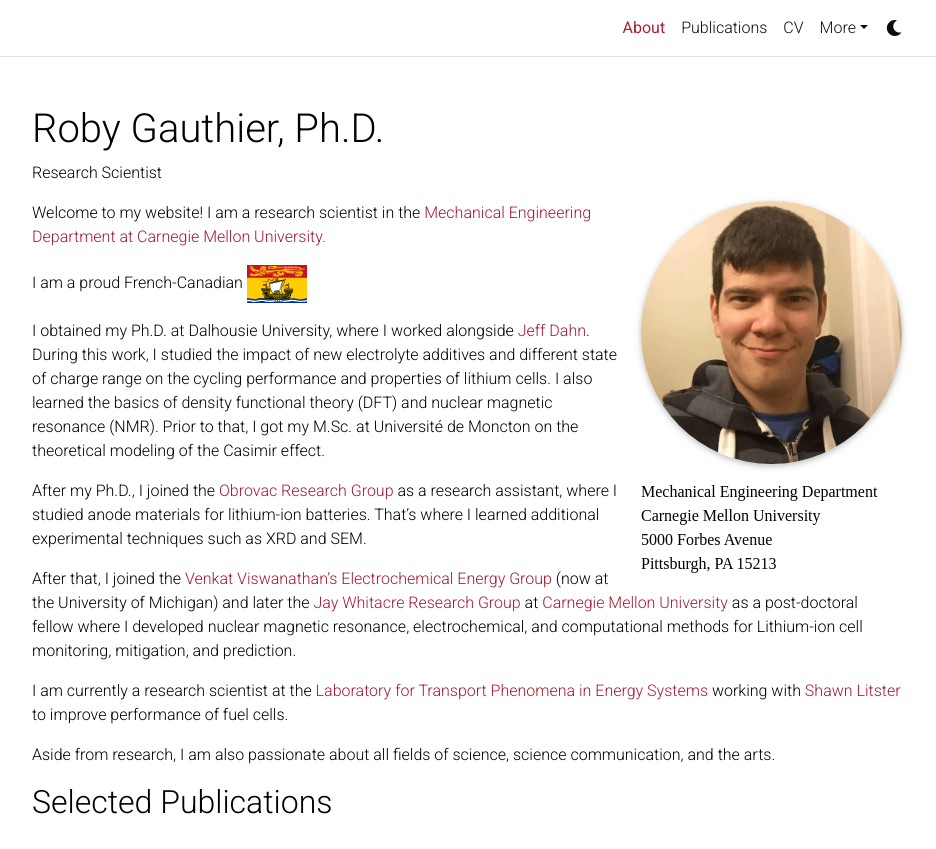
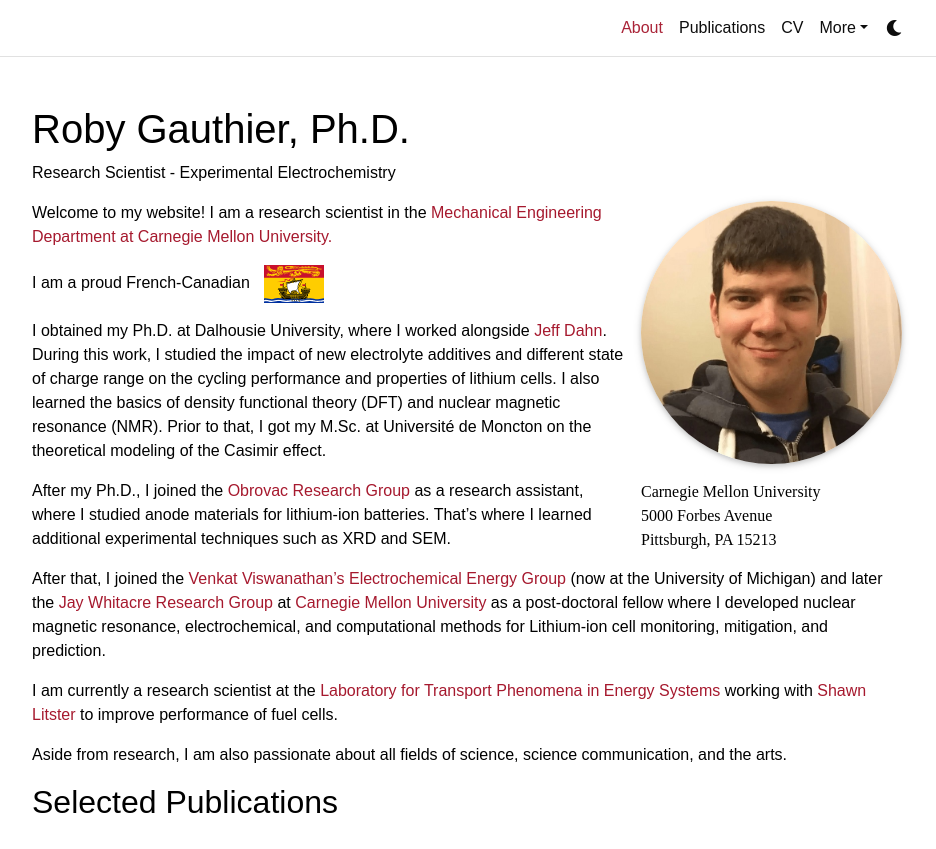
Before and after one commit to robygauthier/robygauthier.github.io, a Jekyll site: the page built from _pages/about.md, in a window 1280 px wide and 1078 px high, cut to the strip 0-849 px from the top of the window. Shown: the whole strip, without its empty margins (173-1109 px from the left). Built offline with Jekyll 4.4.1, drawn with Linux system fonts in a browser that asks for light colours; comment, search, counter and statistics services are not loaded; a style sheet for code colours, icons or effects is not loaded.

Commit message:
changed base font

```diff
--- a/_pages/about.md
+++ b/_pages/about.md
@@ -2,7 +2,7 @@
 layout: about
 title: About
 permalink: /
-subtitle: Research Scientist
+subtitle: Research Scientist - Experimental Electrochemistry
 
 profile:
   align: right
@@ -10,7 +10,6 @@
   image_circular: true # crops the image to make it circular
   address: >
 
-    <p>Mechanical Engineering Department</p>
     <p>Carnegie Mellon University</p>
     <p>5000 Forbes Avenue</p>
     <p>Pittsburgh, PA 15213
@@ -21,7 +20,7 @@
 ---
 Welcome to my website! I am a research scientist in the [Mechanical Engineering Department at Carnegie Mellon University.](https://www.meche.engineering.cmu.edu)
 
-I am a proud French-Canadian    <img src="https://raw.githubusercontent.com/robygauthier/robygauthier.github.io/master/assets/img/Flag_of_New_Brunswick.svg" width="60" />
+I am a proud French-Canadian <img src="https://raw.githubusercontent.com/robygauthier/robygauthier.github.io/master/assets/img/Flag_of_New_Brunswick.svg" width="60" style="margin-left: 10px;" />
 
 I obtained my Ph.D. at Dalhousie University, where I worked alongside [Jeff Dahn](https://www.dal.ca/diff/dahn.html). During this work, I studied the impact of new electrolyte additives and different state of charge range on the cycling performance and properties of lithium cells. I also learned the basics of density functional theory (DFT) and nuclear magnetic resonance (NMR). Prior to that, I got my M.Sc. at Université de Moncton on the theoretical modeling of the Casimir effect.
 
--- a/_sass/_base.scss
+++ b/_sass/_base.scss
@@ -3,6 +3,14 @@
  ******************************************************************************/
 
 // Typography
+
+body {
+  font-family: "Open Sans ", sans-serif;
+}
+
+p, h1, h2, h3, h4, h5, h6, em, div, li, span, strong, table, a, blockquote, .caption, .card-title, .citation, .address, .navbar, .dropdown-item, footer, .cv, .repo, .projects, .publications, pre, code {
+  font-family: inherit;
+}
 
 p, h1, h2, h3, h4, h5, h6, em, div, li, span, strong {
   color: var(--global-text-color);
```
